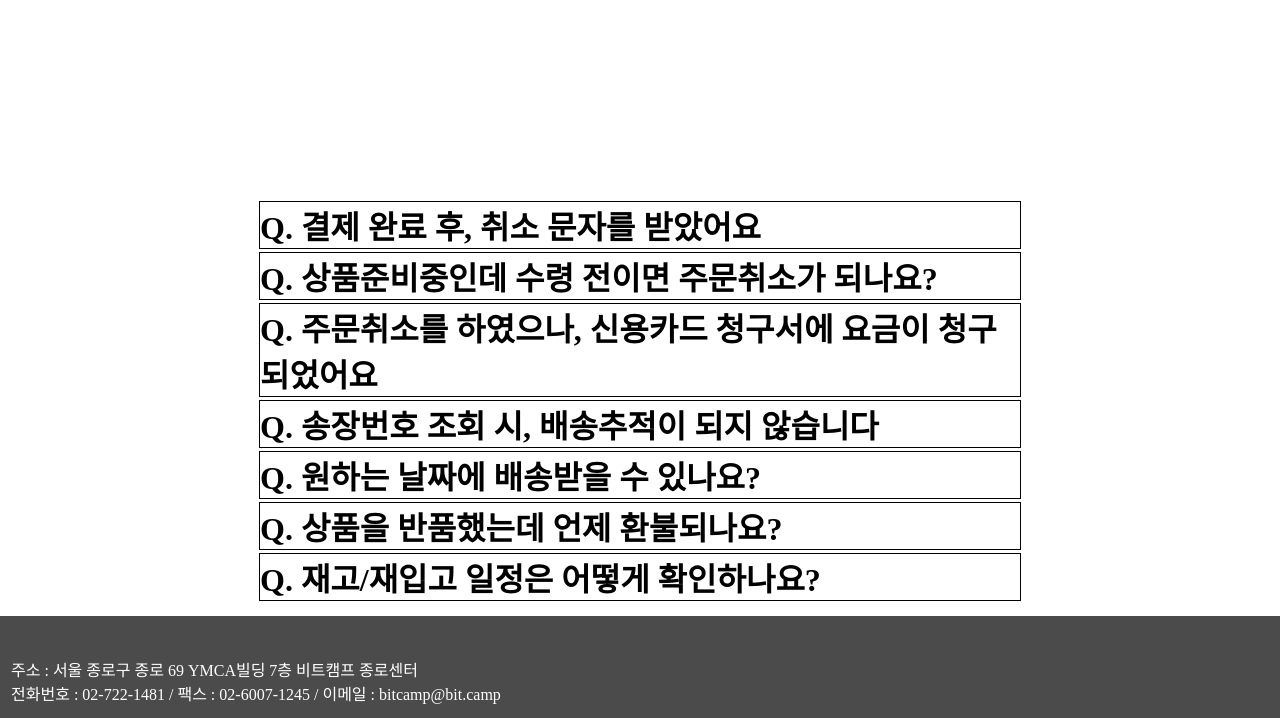
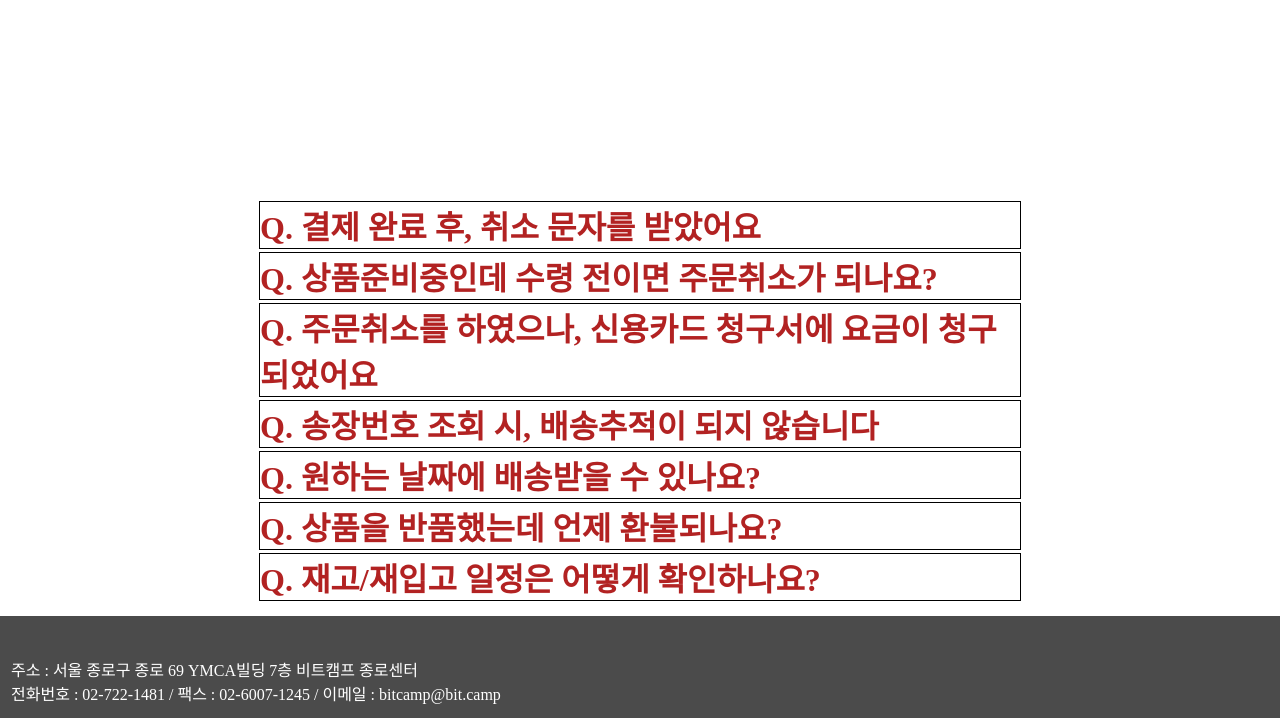
Before and after one commit to bellbug0168/Project, a plain HTML site: page support_FAQ.html in a window 1280 px wide. Shown: the part 82-800 px from the top of the page. Drawn offline with nearby package versions, Linux system fonts and the light colour scheme.

Commit message:
김정호 05/27 FAQ페이지를 수정합니다

```diff
--- a/css/support_FAQ.css
+++ b/css/support_FAQ.css
@@ -156,11 +156,18 @@ nav ul li a:hover, nav ul li a:focus{
 }
 
 .list_menu a{
-    cursor: pointer;
+    color: firebrick;
+    display: block;
+    text-decoration: none;
 }
 
 .list_menu .hide{
     display: none;
+}
+
+.list_menu a:hover, .list_menu a:focus{
+    color: white;
+    background-color: firebrick;
 }
 /*리스트 끝*/
 
--- a/support_FAQ.html
+++ b/support_FAQ.html
@@ -29,49 +29,49 @@
     <div class="list">
         <ul>
             <li class="list_menu">
-                <a><h1>Q. 결제 완료 후, 취소 문자를 받았어요</h1></a>
+                <a href="#"><h1>Q. 결제 완료 후, 취소 문자를 받았어요</h1></a>
                 <ul class="hide">
                     <li>결제 완료 후 취소 문자를 수신하셨다면 결제수단의 1차 승인은 진행되었으나, 구매 상품의 재고 부족으로 최종 결제가 진행되지 못한 경우입니다.</li>
                 </ul>
             </li>
 
             <li class="list_menu">
-                <a><h1>Q. 상품준비중인데 수령 전이면 주문취소가 되나요?</h1></a>
+                <a href="#"><h1>Q. 상품준비중인데 수령 전이면 주문취소가 되나요?</h1></a>
                 <ul class="hide">
                     <li>주문 상태가 상품준비중인 경우,출고 작업이 완료되어 상품이 이동중에 있으므로 주문취소에 도움드리기 어렵습니다.</li>
                 </ul>
             </li>
 
             <li class="list_menu">
-                <a><h1>Q. 주문취소를 하였으나, 신용카드 청구서에 요금이 청구되었어요</h1></a>
+                <a href="#"><h1>Q. 주문취소를 하였으나, 신용카드 청구서에 요금이 청구되었어요</h1></a>
                 <ul class="hide">
                     <li>신용카드의 경우, 고객님의 결제일 기준으로 사용금액이 청구됩니다. 실제 주문 취소일에 따라 해당 월 청구서에 취소 금액이 반영되지 않을 수 있습니다.</li>
                 </ul>
             </li>
 
             <li class="list_menu">
-                <a><h1>Q. 송장번호 조회 시, 배송추적이 되지 않습니다</h1></a>
+                <a href="#"><h1>Q. 송장번호 조회 시, 배송추적이 되지 않습니다</h1></a>
                 <ul class="hide">
                     <li>송장번호는 등록된 당일 혹은 익일 상품 배송이 진행됨과 동시에 배송추적이 가능합니다.</li>
                 </ul>
             </li>
 
             <li class="list_menu">
-                <a><h1>Q. 원하는 날짜에 배송받을 수 있나요?</h1></a>
+                <a href="#"><h1>Q. 원하는 날짜에 배송받을 수 있나요?</h1></a>
                 <ul class="hide">
                     <li>주문 순서에 따라 순차적으로 출고 및 발송을 진행하고 있으므로 지정일 배송이 어려운 점 양해 부탁드립니다.</li>
                 </ul>
             </li>
 
             <li class="list_menu">
-                <a><h1>Q. 상품을 반품했는데 언제 환불되나요?</h1></a>
+                <a href="#"><h1>Q. 상품을 반품했는데 언제 환불되나요?</h1></a>
                 <ul class="hide">
                     <li>반품 신청 상품의 입고가 완료되면반품 상품 확인 후, 환불이 진행됩니다.</li>
                 </ul>
             </li>
 
             <li class="list_menu">
-                <a><h1>Q. 재고/재입고 일정은 어떻게 확인하나요?</h1></a>
+                <a href="#"><h1>Q. 재고/재입고 일정은 어떻게 확인하나요?</h1></a>
                 <ul class="hide">
                     <li>상품 재고/재입고 일정은 내부 사정에 따라 변동될 수 있어 정확히 안내 드리기 어려운 점 양해 부탁드립니다.</li>
                 </ul>
```
